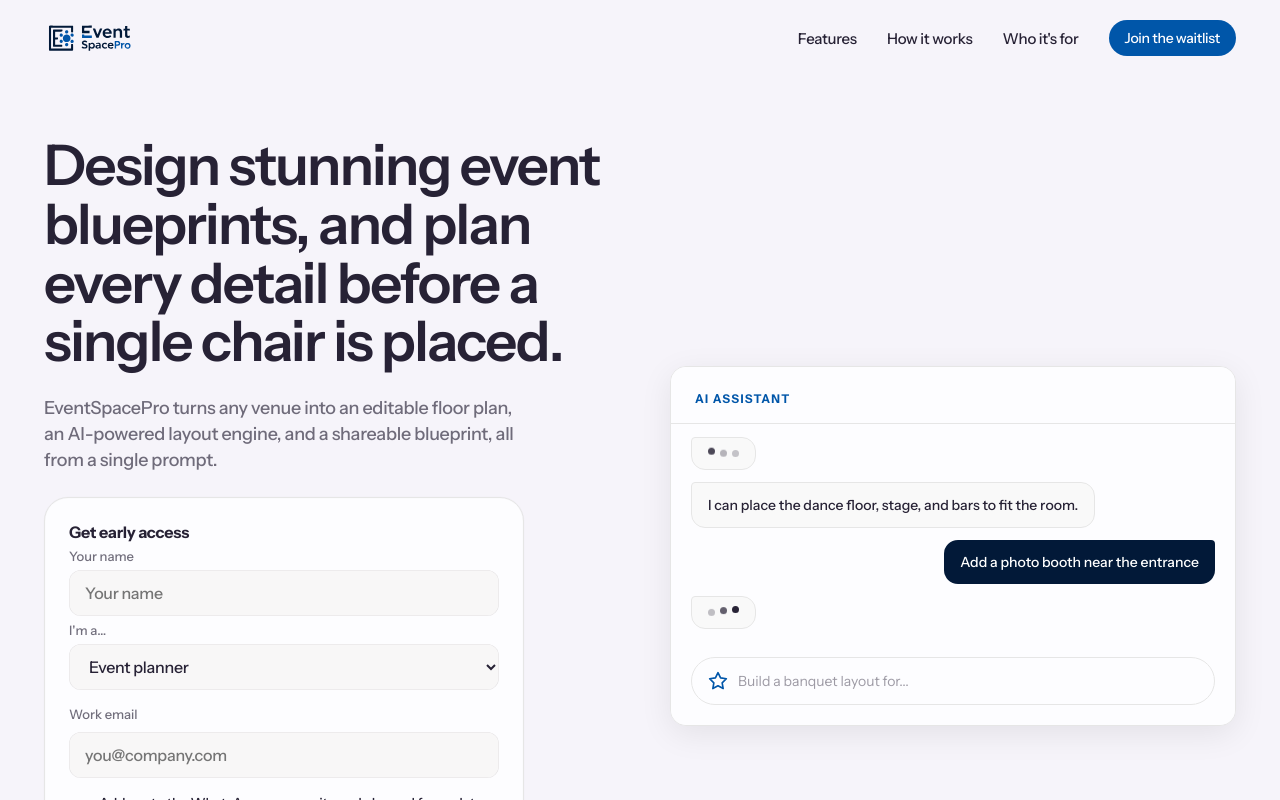
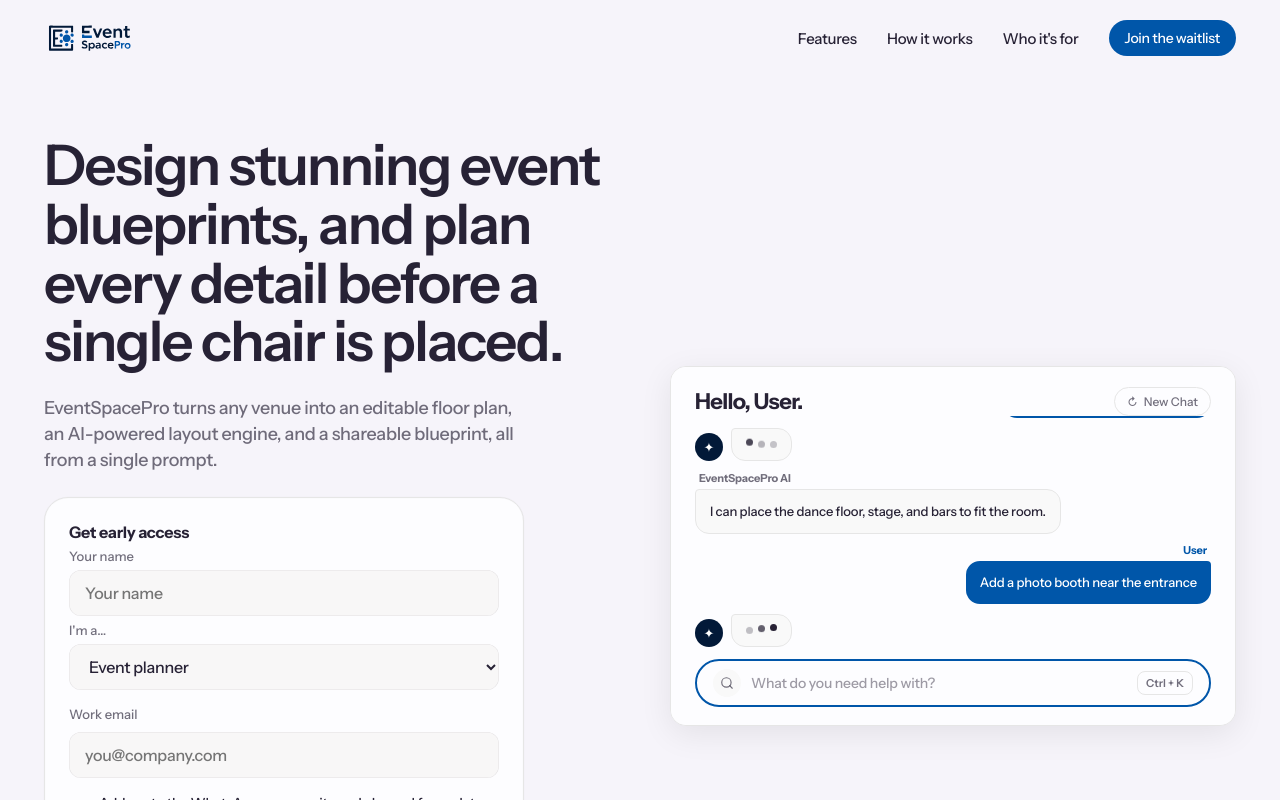
Before and after one commit to dtechoracle/esp-landing, a Next.js app: page / in a window 1280 px wide. Shown: the top 800 px of the page. Built offline with nearby package versions, Linux system fonts and the light colour scheme.

Commit message:
fixed ai UI

```diff
--- a/app/components/AIChatDemo.tsx
+++ b/app/components/AIChatDemo.tsx
@@ -76,33 +76,51 @@ export default function AIChatDemo() {
       {/* Header */}
       <div
         style={{
-          padding: "20px 24px 16px",
-          borderBottom: "1px solid var(--line-200)",
+          display: "flex",
+          alignItems: "center",
+          justifyContent: "space-between",
+          padding: "20px 24px 0",
         }}
       >
+        <h3
+          style={{
+            margin: 0,
+            fontSize: 22,
+            fontWeight: 700,
+            letterSpacing: "-0.03em",
+            color: "var(--ink-900)",
+          }}
+        >
+          Hello, User.
+        </h3>
         <span
           style={{
             fontSize: 12,
-            fontWeight: 700,
-            letterSpacing: "0.1em",
-            textTransform: "uppercase",
-            color: "var(--blue-600)",
+            fontWeight: 500,
+            color: "var(--text-muted)",
+            padding: "6px 12px",
+            border: "1px solid var(--line-200)",
+            borderRadius: "var(--radius-pill)",
+            cursor: "pointer",
+            display: "flex",
+            alignItems: "center",
+            gap: 6,
           }}
         >
-          AI Assistant
+          <span style={{ fontSize: 11 }}>↻</span> New Chat
         </span>
       </div>
 
-      {/* Messages */}
+      {/* Animated conversation */}
       <div
         style={{
           flex: 1,
           overflow: "hidden",
-          padding: "16px 20px",
+          padding: "16px 24px 12px",
           display: "flex",
           flexDirection: "column",
           justifyContent: "flex-end",
-          gap: 12,
+          gap: 10,
         }}
       >
         {messages.map((m) => {
@@ -111,20 +129,33 @@ export default function AIChatDemo() {
               <div
                 key={m.id}
                 className="esp-msg-in"
-                style={{
-                  display: "flex",
-                  gap: 8,
-                  alignItems: "flex-end",
-                }}
+                style={{ display: "flex", gap: 8, alignItems: "flex-end" }}
               >
+                <span
+                  style={{
+                    width: 28,
+                    height: 28,
+                    flexShrink: 0,
+                    borderRadius: "50%",
+                    background: "var(--navy-900)",
+                    color: "white",
+                    display: "flex",
+                    alignItems: "center",
+                    justifyContent: "center",
+                    fontSize: 13,
+                  }}
+                >
+                  ✦
+                </span>
                 <div
                   style={{
                     background: "var(--surface-sunken)",
                     border: "1px solid var(--line-200)",
                     borderRadius: "4px 14px 14px 14px",
-                    padding: "12px 16px",
+                    padding: "12px 14px",
                     display: "flex",
                     gap: 5,
+                    color: "var(--ink-900)",
                   }}
                 >
                   <span className="esp-typing-dot" />
@@ -142,20 +173,35 @@ export default function AIChatDemo() {
               className="esp-msg-in"
               style={{
                 display: "flex",
-                justifyContent: isUser ? "flex-end" : "flex-start",
+                flexDirection: "column",
+                gap: 4,
+                alignItems: isUser ? "flex-end" : "flex-start",
+                maxWidth: "100%",
               }}
             >
+              <span
+                style={{
+                  fontSize: 11,
+                  fontWeight: 700,
+                  letterSpacing: "-0.01em",
+                  color: isUser ? "var(--blue-600)" : "var(--text-muted)",
+                  padding: "0 4px",
+                }}
+              >
+                {isUser ? "User" : "EventSpacePro AI"}
+              </span>
               <div
                 style={{
                   maxWidth: "85%",
-                  background: isUser ? "var(--navy-900)" : "var(--surface-sunken)",
+                  background: isUser ? "var(--blue-600)" : "var(--surface-sunken)",
                   border: isUser ? "none" : "1px solid var(--line-200)",
                   color: isUser ? "white" : "var(--ink-900)",
                   borderRadius: isUser ? "14px 4px 14px 14px" : "4px 14px 14px 14px",
-                  padding: "12px 16px",
-                  fontSize: 14,
+                  padding: "12px 14px",
+                  fontSize: 13,
                   fontWeight: 500,
                   lineHeight: 1.45,
+                  letterSpacing: "-0.01em",
                 }}
               >
                 {m.text}
@@ -165,10 +211,10 @@ export default function AIChatDemo() {
         })}
       </div>
 
-      {/* Input bar */}
+      {/* Search input bar */}
       <div
         style={{
-          padding: "12px 20px 20px",
+          padding: "0 24px 18px",
         }}
       >
         <div
@@ -178,31 +224,53 @@ export default function AIChatDemo() {
             gap: 10,
             height: 48,
             padding: "0 16px",
-            border: "1px solid var(--line-200)",
+            border: "2px solid var(--blue-600)",
             borderRadius: "var(--radius-pill)",
             background: "var(--surface-0)",
+            boxSizing: "border-box",
           }}
         >
           <span
             style={{
-              width: 20,
-              height: 20,
-              color: "var(--blue-600)",
+              width: 28,
+              height: 28,
+              borderRadius: "50%",
+              background: "var(--surface-sunken)",
+              display: "flex",
+              alignItems: "center",
+              justifyContent: "center",
+              color: "var(--text-muted)",
               flexShrink: 0,
             }}
           >
-            <svg width="20" height="20" viewBox="0 0 24 24" fill="none" stroke="currentColor" strokeWidth="2" strokeLinecap="round" strokeLinejoin="round">
-              <path d="M12 2L15.09 8.26L22 9.27L17 14.14L18.18 21.02L12 17.77L5.82 21.02L7 14.14L2 9.27L8.91 8.26L12 2Z" />
+            <svg width="14" height="14" viewBox="0 0 24 24" fill="none" stroke="currentColor" strokeWidth="2" strokeLinecap="round" strokeLinejoin="round">
+              <circle cx="11" cy="11" r="8" />
+              <line x1="21" y1="21" x2="16.65" y2="16.65" />
             </svg>
           </span>
           <span
             style={{
               flex: 1,
               fontSize: 14,
+              fontWeight: 500,
               color: "var(--text-faint)",
+              letterSpacing: "-0.01em",
             }}
           >
-            Build a banquet layout for...
+            What do you need help with?
+          </span>
+          <span
+            style={{
+              fontSize: 11,
+              fontWeight: 600,
+              color: "var(--text-muted)",
+              padding: "4px 8px",
+              border: "1px solid var(--line-200)",
+              borderRadius: "var(--radius-sm)",
+              flexShrink: 0,
+            }}
+          >
+            Ctrl + K
           </span>
         </div>
       </div>
```
